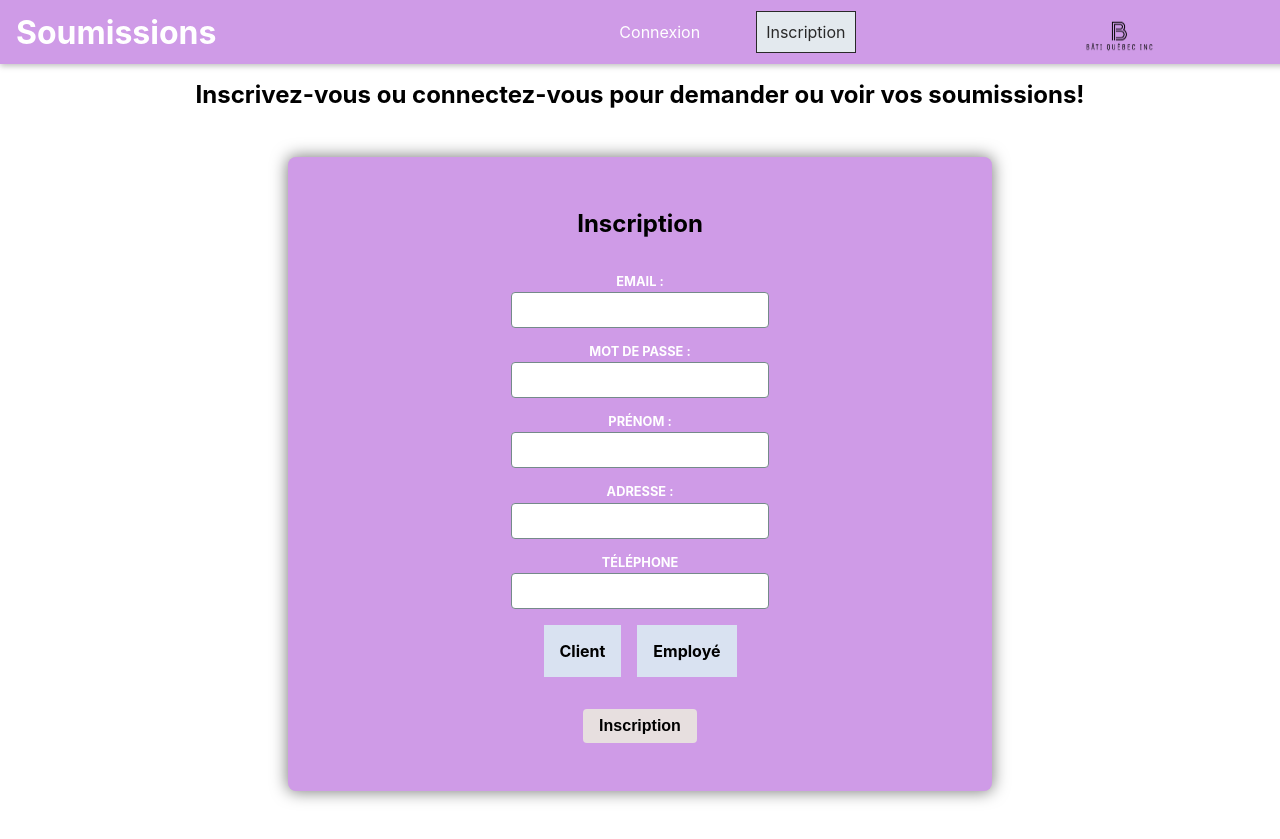
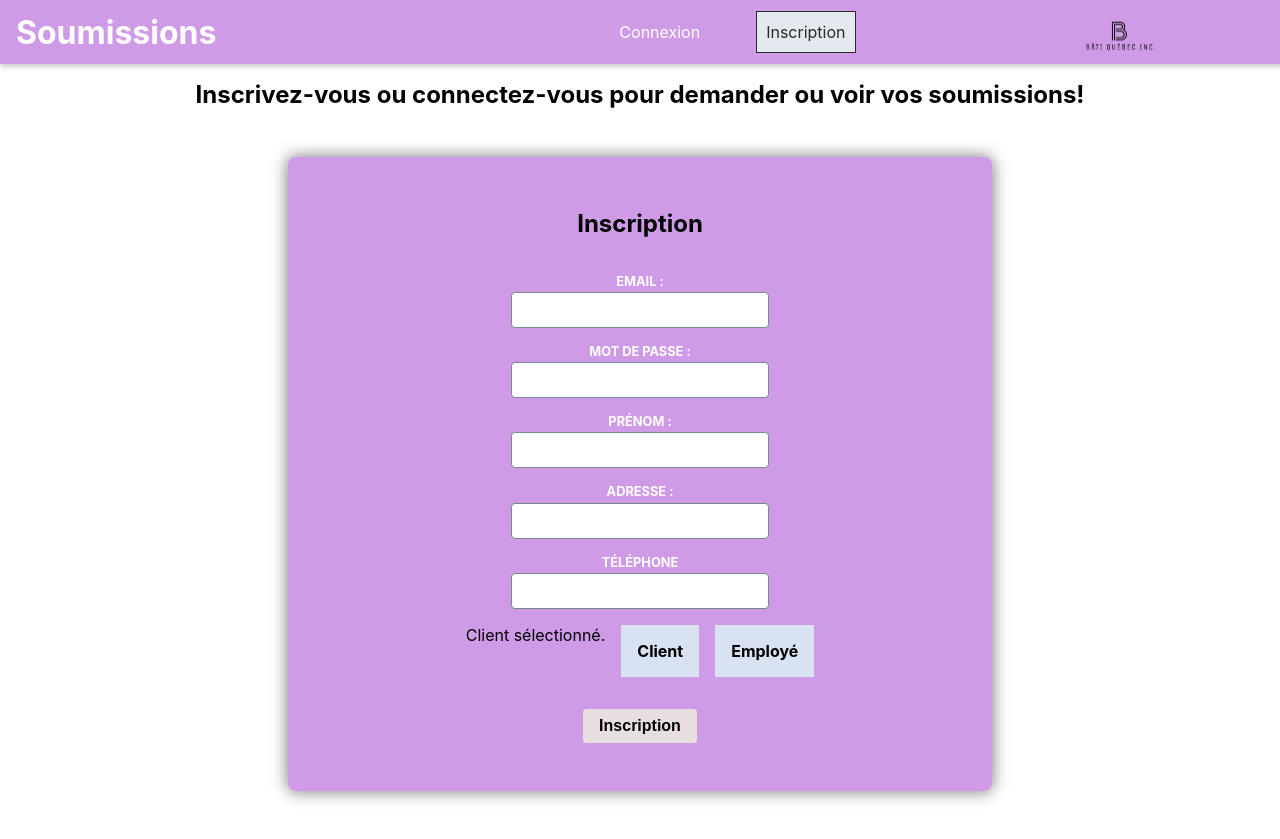
Before and after one commit to MyriamAssam/app-soumission, a React (Create React App) app in the folder Frontend/: page /register in a window 1280 px wide. Both pictures are taken after a click on the link "Client". Built offline with nearby package versions, Linux system fonts and the light colour scheme.

Commit message:
Ajustements

```diff
--- a/Frontend/src/components/inscription/Inscription.jsx
+++ b/Frontend/src/components/inscription/Inscription.jsx
@@ -10,6 +10,8 @@ export default function Inscription(props) {
   const [prenom, setPrenom] = useState("");
   const [adresse, setAdresse] = useState("");
   const [telephone, setTelephone] = useState("");
+  const [message, setMessage] = useState(null);
+
   const navigate = useNavigate();
 
   const { user, token } = useAuthContext();
@@ -140,10 +142,27 @@ export default function Inscription(props) {
       <input type="hidden" name="role" value={props.type === "Employé" ? "employé" : "client"} />
 
       <div className="typeCompte">
+        {message && (
+          <div className={`message ${message.type}`}>
+            {message.text}
+          </div>
+        )}
 
-        <a onClick={() => setTypeCompte("Client")}><strong>Client</strong></a>
-        <a onClick={() => setTypeCompte("Employé")}><strong>Employé</strong></a>
+        <a onClick={() => {
+          setTypeCompte("Client");
+          setMessage({ type: "info", text: "Client sélectionné." });
+        }}>
+          <strong>Client</strong>
+        </a>
+
+        <a onClick={() => {
+          setTypeCompte("Employé");
+          setMessage({ type: "info", text: "Employé sélectionné." });
+        }}>
+          <strong>Employé</strong>
+        </a>
       </div>
+
       <p className="form-actions">
         <button className="boutonLog" type="submit">
           <strong>Inscription</strong>
```
